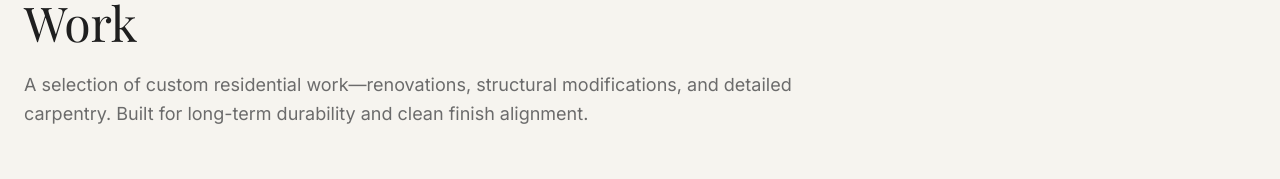
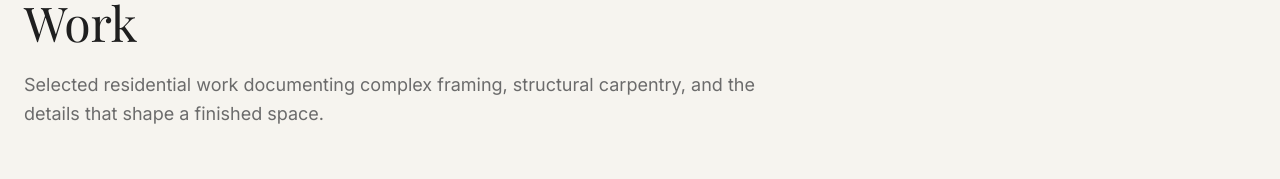
Before and after one commit to peterpielaetstrayer/christian, a Next.js app: page /work in a window 1280 px wide. Shown: the part 163-342 px from the top of the page. Built offline with nearby package versions, Linux system fonts and the light colour scheme; a web font is replaced by a local one.

Commit message:
Refine portfolio introduction without changing layout

```diff
--- a/app/work/page.tsx
+++ b/app/work/page.tsx
@@ -17,8 +17,8 @@ export default function WorkPage() {
             Work
           </h1>
           <p className="text-base leading-relaxed text-secondary sm:text-lg">
-            A selection of custom residential work—renovations, structural modifications, and detailed carpentry.
-            Built for long-term durability and clean finish alignment.
+            Selected residential work documenting complex framing, structural carpentry, and the details
+            that shape a finished space.
           </p>
         </div>
 
```
